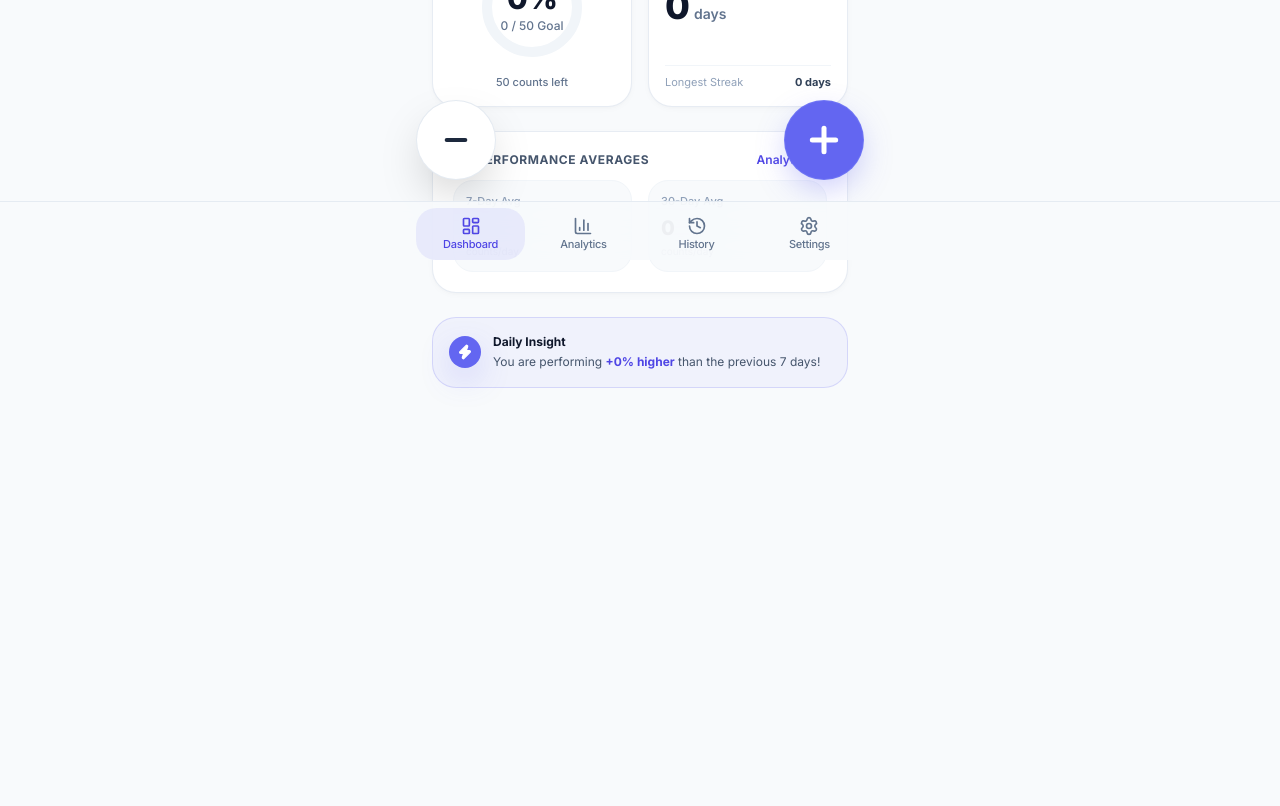
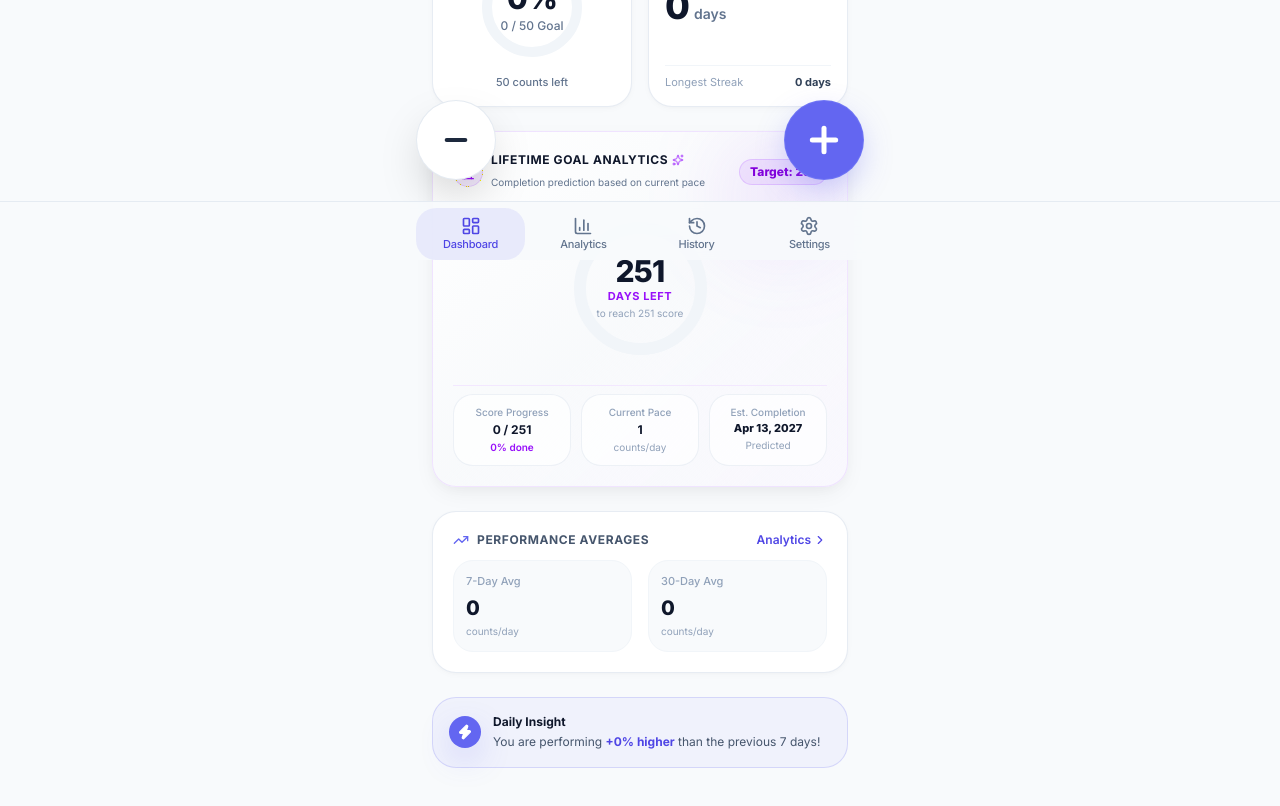
Before and after one commit to jaylimbasiya93/dailycounter, a React (Vite) app: page / in a window 1280 px wide. Shown: the part 540-1346 px from the top of the page. Before the commit the page ends 1096 px from the top, so only its background shows below. Built offline with nearby package versions, Linux system fonts and the light colour scheme.

Commit message:
feat: implement dashboard view with momentum tracking and progress visualization components

```diff
--- a/src/components/ui/ProgressRing.tsx
+++ b/src/components/ui/ProgressRing.tsx
@@ -8,6 +8,9 @@ interface ProgressRingProps {
   strokeWidth?: number;
   className?: string;
   showText?: boolean;
+  gradientColors?: [string, string];
+  gradientId?: string;
+  children?: React.ReactNode;
 }
 
 export const ProgressRing: React.FC<ProgressRingProps> = ({
@@ -17,6 +20,9 @@ export const ProgressRing: React.FC<ProgressRingProps> = ({
   strokeWidth = 14,
   className = '',
   showText = true,
+  gradientColors = ['#6366f1', '#818cf8'],
+  gradientId = 'ringGradient',
+  children,
 }) => {
   const center = size / 2;
   const radius = center - strokeWidth;
@@ -28,11 +34,11 @@ export const ProgressRing: React.FC<ProgressRingProps> = ({
     <div className={`relative inline-flex items-center justify-center ${className}`}>
       <svg width={size} height={size} className="transform -rotate-90">
         <defs>
-          <linearGradient id="ringGradient" x1="0%" y1="0%" x2="100%" y2="100%">
-            <stop offset="0%" stopColor="#6366f1" />
-            <stop offset="100%" stopColor="#818cf8" />
+          <linearGradient id={gradientId} x1="0%" y1="0%" x2="100%" y2="100%">
+            <stop offset="0%" stopColor={gradientColors[0]} />
+            <stop offset="100%" stopColor={gradientColors[1]} />
           </linearGradient>
-          <filter id="glow" x="-20%" y="-20%" width="140%" height="140%">
+          <filter id={`glow-${gradientId}`} x="-20%" y="-20%" width="140%" height="140%">
             <feGaussianBlur stdDeviation="3" result="blur" />
             <feComposite in="SourceGraphic" in2="blur" operator="over" />
           </filter>
@@ -55,18 +61,23 @@ export const ProgressRing: React.FC<ProgressRingProps> = ({
           cy={center}
           r={radius}
           fill="none"
-          stroke="url(#ringGradient)"
+          stroke={`url(#${gradientId})`}
           strokeWidth={strokeWidth}
           strokeDasharray={circumference}
           initial={{ strokeDashoffset: circumference }}
           animate={{ strokeDashoffset }}
           transition={{ duration: 1, ease: 'easeOut' }}
           strokeLinecap="round"
-          filter="url(#glow)"
+          filter={`url(#glow-${gradientId})`}
         />
       </svg>
 
-      {showText && (
+      {children ? (
+        <div className="absolute flex flex-col items-center justify-center text-center p-2">
+          {children}
+        </div>
+      ) : (
+        showText && (
           <div className="absolute flex flex-col items-center justify-center text-center">
             <span className="text-3xl font-extrabold tracking-tight text-slate-900 dark:text-white">
               {Math.round(percentage)}%
@@ -75,6 +86,7 @@ export const ProgressRing: React.FC<ProgressRingProps> = ({
               {current} / {goal} Goal
             </span>
           </div>
+        )
       )}
     </div>
   );
--- a/src/types/index.ts
+++ b/src/types/index.ts
@@ -15,6 +15,7 @@ export interface DayLog {
 export interface AppSettings {
   valuePerMomentum: number; // Default ₹50
   dailyGoal: number; // Default 50
+  lifetimeGoal: number; // Default 251
   reminderTime: string; // "20:00"
   theme: 'light' | 'dark' | 'system';
   soundEnabled: boolean;
--- a/src/utils/mockData.ts
+++ b/src/utils/mockData.ts
@@ -3,6 +3,7 @@ import type { MomentumEntry, AppSettings } from '../types';
 export const DEFAULT_SETTINGS: AppSettings = {
   valuePerMomentum: 50,
   dailyGoal: 50,
+  lifetimeGoal: 251,
   reminderTime: '20:00',
   theme: 'system',
   soundEnabled: true,
--- a/src/views/DashboardView.tsx
+++ b/src/views/DashboardView.tsx
@@ -2,7 +2,7 @@ import React, { useState } from 'react';
 import { useApp } from '../context/AppDataContext';
 import { RollingNumber } from '../components/ui/RollingNumber';
 import { ProgressRing } from '../components/ui/ProgressRing';
-import { Plus, Minus, Flame, TrendingUp, Zap, ChevronRight } from 'lucide-react';
+import { Plus, Minus, Flame, TrendingUp, Zap, ChevronRight, Trophy, Sparkles } from 'lucide-react';
 import { motion } from 'framer-motion';
 
 export const DashboardView: React.FC = () => {
@@ -46,6 +46,24 @@ export const DashboardView: React.FC = () => {
 
   const isGoalReached = todayCount >= settings.dailyGoal;
   const goalRemaining = Math.max(0, settings.dailyGoal - todayCount);
+
+  // Lifetime Goal calculations
+  const lifetimeGoal = settings.lifetimeGoal ?? 251;
+  const lifetimeRemaining = Math.max(0, lifetimeGoal - lifetimeCount);
+  const isLifetimeGoalAchieved = lifetimeCount >= lifetimeGoal;
+  const lifetimePercentage = Math.min(100, Math.round((lifetimeCount / lifetimeGoal) * 100));
+
+  // Determine active daily pace based on current scenario
+  const activePace = weeklyAverage > 0 ? weeklyAverage : (monthlyAverage > 0 ? monthlyAverage : (analytics.dailyAverage > 0 ? analytics.dailyAverage : 1));
+  const daysToComplete = isLifetimeGoalAchieved ? 0 : Math.ceil(lifetimeRemaining / activePace);
+
+  const getEstimatedCompletionDate = (days: number) => {
+    if (isLifetimeGoalAchieved) return 'Goal Completed! 🎉';
+    if (days <= 0) return 'Today!';
+    const targetDate = new Date();
+    targetDate.setDate(targetDate.getDate() + days);
+    return targetDate.toLocaleDateString('en-US', { month: 'short', day: 'numeric', year: 'numeric' });
+  };
 
   return (
     <div className="pb-36 pt-2 px-4 max-w-md mx-auto space-y-6 select-none">
@@ -174,6 +192,114 @@ export const DashboardView: React.FC = () => {
         </motion.div>
       </div>
 
+      {/* 4. Lifetime Goal Circle Analytics Card */}
+      <motion.div
+        whileHover={{ y: -2 }}
+        className="relative overflow-hidden rounded-3xl bg-gradient-to-br from-white via-slate-50 to-purple-50/50 dark:from-zinc-900 dark:via-zinc-900 dark:to-purple-950/20 p-5 border border-purple-200/60 dark:border-purple-900/30 shadow-soft-md space-y-4"
+      >
+        {/* Subtle decorative glow */}
+        <div className="absolute top-0 right-0 w-32 h-32 bg-purple-500/10 dark:bg-purple-500/20 rounded-full blur-2xl pointer-events-none" />
+
+        {/* Card Header */}
+        <div className="relative z-10 flex items-center justify-between">
+          <div className="flex items-center space-x-2">
+            <div className="p-1.5 rounded-xl bg-purple-500/10 text-purple-600 dark:text-purple-400 border border-purple-500/20">
+              <Trophy className="w-4 h-4" />
+            </div>
+            <div>
+              <h3 className="text-xs font-bold uppercase tracking-wider text-slate-900 dark:text-white flex items-center gap-1">
+                Lifetime Goal Analytics <Sparkles className="w-3 h-3 text-purple-500" />
+              </h3>
+              <span className="text-[10px] text-slate-500 dark:text-zinc-400">Completion prediction based on current pace</span>
+            </div>
+          </div>
+
+          <button
+            onClick={() => setActiveTab('settings')}
+            className="px-2.5 py-1 rounded-xl bg-purple-500/10 hover:bg-purple-500/20 text-purple-700 dark:text-purple-300 font-extrabold text-xs border border-purple-500/20 transition"
+            title="Edit Lifetime Goal Target"
+          >
+            Target: {lifetimeGoal}
+          </button>
+        </div>
+
+        {/* Main Circle Analytics Display */}
+        <div className="relative z-10 flex flex-col items-center justify-center py-2">
+          <ProgressRing
+            current={lifetimeCount}
+            goal={lifetimeGoal}
+            size={145}
+            strokeWidth={12}
+            gradientColors={['#a855f7', '#6366f1']}
+            gradientId="lifetimeRingGradient"
+          >
+            <div className="flex flex-col items-center justify-center text-center">
+              {isLifetimeGoalAchieved ? (
+                <>
+                  <Trophy className="w-6 h-6 text-amber-500 mb-0.5 animate-bounce" />
+                  <span className="text-lg font-black text-emerald-600 dark:text-emerald-400">Goal Met!</span>
+                  <span className="text-[10px] font-semibold text-slate-500 dark:text-zinc-400">100% Achieved</span>
+                </>
+              ) : (
+                <>
+                  <span className="text-3xl font-black tracking-tight text-slate-900 dark:text-white leading-none">
+                    {daysToComplete}
+                  </span>
+                  <span className="text-[11px] font-bold text-purple-600 dark:text-purple-400 uppercase tracking-wider mt-0.5">
+                    {daysToComplete === 1 ? 'Day Left' : 'Days Left'}
+                  </span>
+                  <span className="text-[10px] text-slate-400 dark:text-zinc-500 mt-0.5">
+                    to reach {lifetimeGoal} score
+                  </span>
+                </>
+              )}
+            </div>
+          </ProgressRing>
+        </div>
+
+        {/* Analytics Scenario Breakdown Grid */}
+        <div className="relative z-10 grid grid-cols-3 gap-2.5 pt-2 border-t border-purple-100 dark:border-purple-900/40 text-center">
+          {/* Progress */}
+          <div className="p-2.5 rounded-2xl bg-white/70 dark:bg-zinc-950/60 border border-slate-200/60 dark:border-zinc-800">
+            <span className="text-[10px] font-medium text-slate-400 dark:text-zinc-500 block mb-0.5">
+              Score Progress
+            </span>
+            <span className="text-xs font-bold text-slate-900 dark:text-white block">
+              {lifetimeCount} / {lifetimeGoal}
+            </span>
+            <span className="text-[10px] font-semibold text-purple-600 dark:text-purple-400 block mt-0.5">
+              {lifetimePercentage}% done
+            </span>
+          </div>
+
+          {/* Current Pace Scenario */}
+          <div className="p-2.5 rounded-2xl bg-white/70 dark:bg-zinc-950/60 border border-slate-200/60 dark:border-zinc-800">
+            <span className="text-[10px] font-medium text-slate-400 dark:text-zinc-500 block mb-0.5">
+              Current Pace
+            </span>
+            <span className="text-xs font-bold text-slate-900 dark:text-white block">
+              {activePace}
+            </span>
+            <span className="text-[10px] text-slate-400 dark:text-zinc-400 block mt-0.5">
+              counts/day
+            </span>
+          </div>
+
+          {/* Estimated Completion Date */}
+          <div className="p-2.5 rounded-2xl bg-white/70 dark:bg-zinc-950/60 border border-slate-200/60 dark:border-zinc-800">
+            <span className="text-[10px] font-medium text-slate-400 dark:text-zinc-500 block mb-0.5">
+              Est. Completion
+            </span>
+            <span className="text-[11px] font-extrabold text-slate-900 dark:text-white block leading-tight">
+              {getEstimatedCompletionDate(daysToComplete)}
+            </span>
+            <span className="text-[10px] text-slate-400 dark:text-zinc-400 block mt-0.5">
+              {isLifetimeGoalAchieved ? 'Achieved' : 'Predicted'}
+            </span>
+          </div>
+        </div>
+      </motion.div>
+
       {/* 4. Averages Card (Weekly & Monthly) */}
       <motion.div
         whileHover={{ y: -2 }}
--- a/src/views/SettingsView.tsx
+++ b/src/views/SettingsView.tsx
@@ -127,6 +127,29 @@ export const SettingsView: React.FC = () => {
             onChange={(e) => updateSettings({ dailyGoal: Math.max(1, parseInt(e.target.value) || 1) })}
             className="w-full px-3.5 py-2.5 rounded-2xl bg-slate-50 dark:bg-zinc-950 border border-slate-200/80 dark:border-zinc-800 text-xs font-bold text-slate-900 dark:text-white focus:outline-none focus:ring-2 focus:ring-accent-500"
           />
+        </div>
+
+        {/* Lifetime Goal */}
+        <div>
+          <div className="flex justify-between items-center mb-1">
+            <label className="text-xs font-semibold text-slate-700 dark:text-zinc-300">
+              Lifetime Target Goal
+            </label>
+            <span className="text-xs font-bold text-purple-600 dark:text-purple-400">
+              Default: 251 score
+            </span>
+          </div>
+          <input
+            type="number"
+            min="1"
+            max="1000000"
+            value={settings.lifetimeGoal ?? 251}
+            onChange={(e) => updateSettings({ lifetimeGoal: Math.max(1, parseInt(e.target.value) || 1) })}
+            className="w-full px-3.5 py-2.5 rounded-2xl bg-slate-50 dark:bg-zinc-950 border border-slate-200/80 dark:border-zinc-800 text-xs font-bold text-slate-900 dark:text-white focus:outline-none focus:ring-2 focus:ring-accent-500"
+          />
+          <span className="text-[11px] text-slate-400 block mt-1">
+            Target total score. Analytics calculates estimated completion days based on current pace.
+          </span>
         </div>
 
         {/* Reminder Time */}
```
Lines whose indentation alone changed are shown as unchanged.
